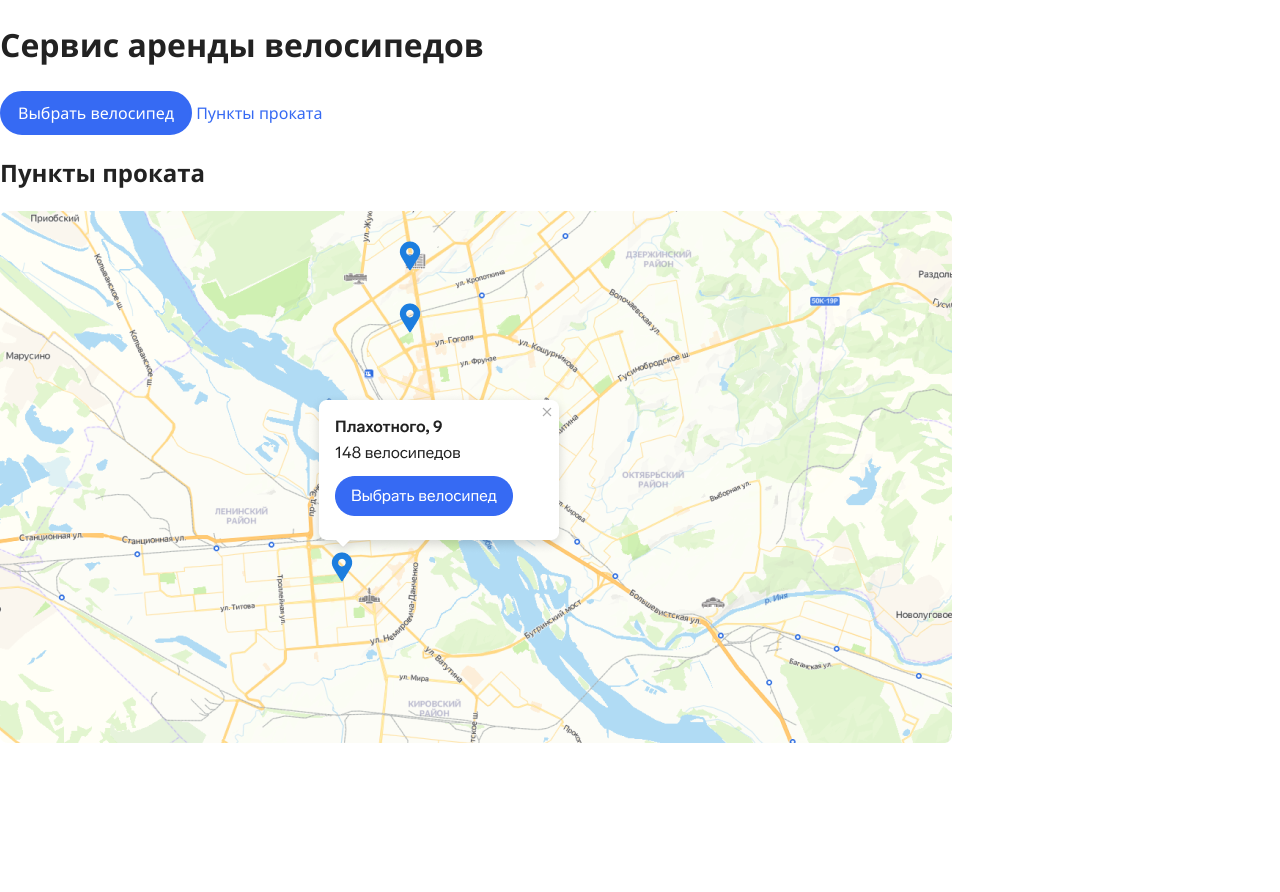
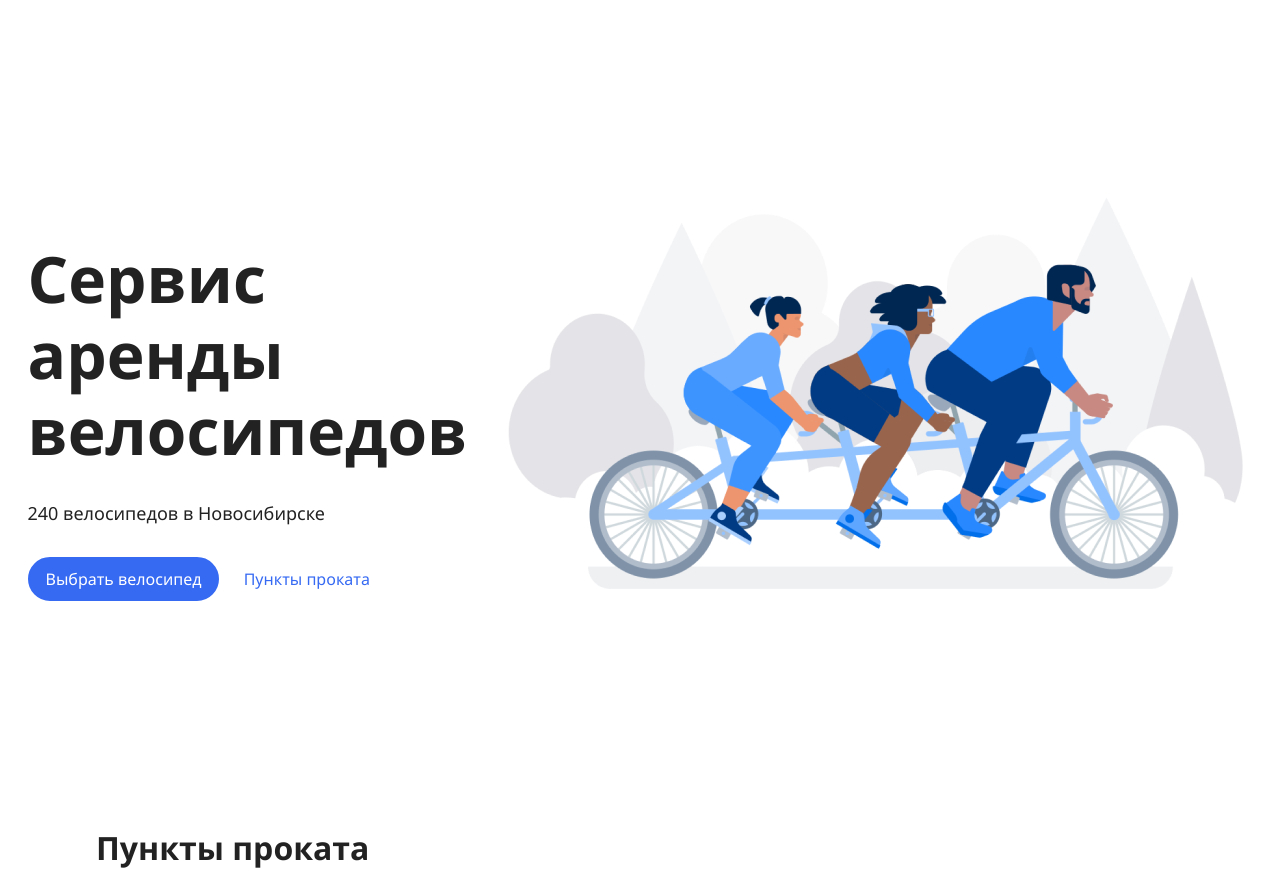
Before and after one commit to khatoyan/renbike, a website: page src/project/index.html in a window 1280 px wide. Shown: the top 892 px of the page. Before the commit the page ends 800 px from the top, so only its background shows below. Drawn offline with Linux system fonts and the light colour scheme; a web font is replaced by a local one.

Commit message:
landing page added

```diff
--- a/src/project/css/main.css
+++ b/src/project/css/main.css
@@ -28,3 +28,49 @@ textarea::placeholder,
 select::placeholder {
   color: var(--colorTextSecondary);
 }
+
+
+.start-section, .map-section{
+  color: #222;
+  height: 100vh;
+  max-width: 1900px;
+  min-width: 1200px;
+}
+
+.start-section{
+  display: flex;
+  align-items: center;
+  justify-content: center;
+
+}
+
+
+.start-section__title{
+  max-width: 476px;
+  font-weight: 700;
+  font-size: 64px;
+  line-height: 76px;
+  margin-bottom: 0px;
+}
+
+.left-button{
+  margin-right: 20px;
+}
+.start-section__text{
+  margin: 32px 0;
+  font-size: 18px;
+  line-height: 24px;
+  font-weight: 400;
+}
+
+
+.map-section__block{
+  padding-top: 1px;
+  padding-left: 96px;
+}
+
+.map-section__title{
+  font-weight: 700;
+  font-size: 32px;
+  line-height: 40px;
+}
--- a/src/project/index.html
+++ b/src/project/index.html
@@ -12,10 +12,23 @@
 </head>
 
 <body>
-  <h1>Сервис аренды велосипедов</h1>
-  <button class="button">Выбрать велосипед</button> <a href="#map">Пункты проката</a>
-  <h2 id="map">Пункты проката</h2>
-  <img src="./img/map.png" alt="Пункты проката">
+  <section class="start-section">
+    <div class="start-section__block">
+      <h1 class="start-section__title">Сервис аренды велосипедов</h1>
+      <p class="start-section__text">240 велосипедов в Новосибирске</p>
+      <button class="button left-button">Выбрать велосипед</button> <a href="#map">Пункты проката</a>
+    </div>
+
+    <div class="start-section__image-block"><img src="../project/img/bg.png" alt="bike" class="start-section__image"></div>
+  </section>
+
+
+  <section class="map-section">
+    <div class="map-section__block">
+      <h2 id="map" class="map-section__title">Пункты проката</h2>
+      <img src="./img/map.png" alt="Пункты проката">
+    </div>
+  </section>
 </body>
 
 </html>
```
Also changed, not shown: ANSWERS.md (added, +27 -0 lines).
